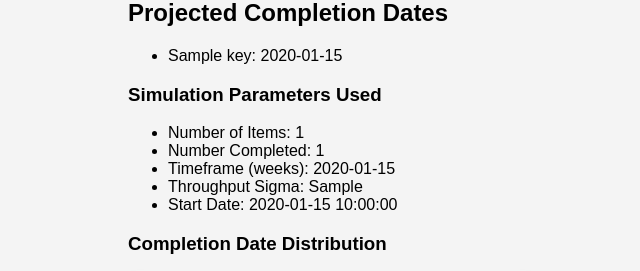
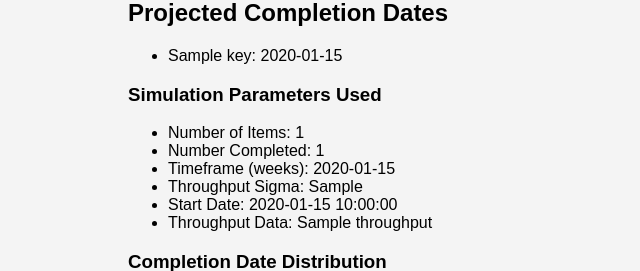
Before and after one commit to jeremyrutz/agile-forecast-webapp, a Flask app: template templates/index.html in a window 1280 px wide. Shown: the part 58-329 px from the top of the page, without its empty margins (0-640 px from the left). Run offline with Flask 2, Linux system fonts and the light colour scheme; the template is opened without the code that fills it: most values are stand-ins (such as "Sample title", 1, 10 or a date in 2020).

Commit message:
added throughput values to output

```diff
--- a/app.py
+++ b/app.py
@@ -41,6 +41,7 @@ def load_throughput_data(file_path):
 def run_simulation(params):
     base_date = datetime.strptime(params['start_date'], "%Y-%m-%d") if params['start_date'] else datetime.today()
     throughput_data = load_throughput_data(params['csv_file_path'])
+    params['throughput_data'] = throughput_data  # Add this line
     num_items = params['num_items']
     num_completed = params['num_completed']
     timeframe_weeks = params.get('timeframe_weeks', 1)
--- a/templates/index.html
+++ b/templates/index.html
@@ -29,6 +29,7 @@
                         <li>Timeframe (weeks): {{ params.timeframe_weeks }}</li>
                         <li>Throughput Sigma: {{ params.throughput_sigma }}</li>
                         <li>Start Date: {{ params.start_date }}</li>
+                        <li>Throughput Data: {{ params.throughput_data | join(', ') }}</li>
                     </ul>
                 </div>
                 {% endif %}
```
Also changed, not shown: static/completion_histogram.png.
